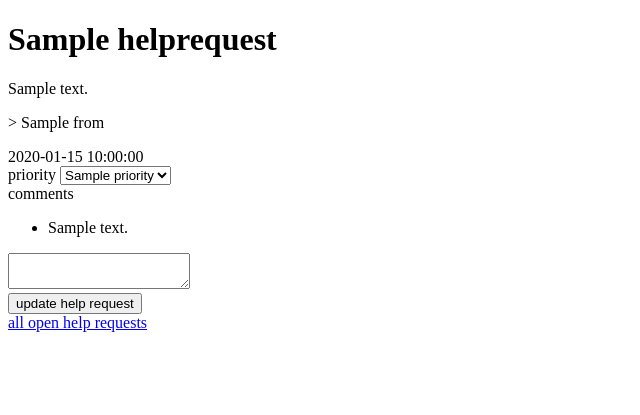
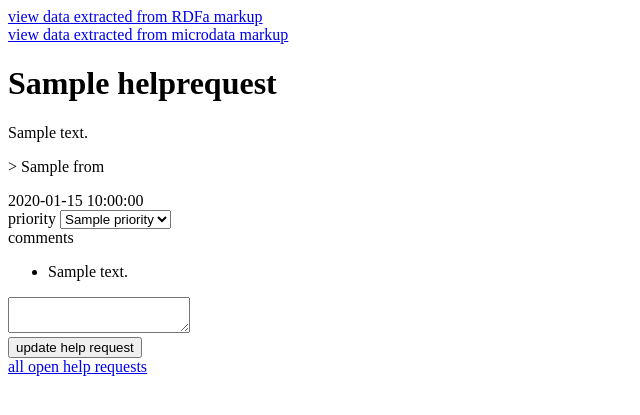
Before and after one commit to sils-webinfo/helpdesk, a Flask app: template templates/helprequest+microdata+rdfa.html in a window 1280 px wide. Shown: the top 415 px of the page, without its empty margins (0-640 px from the left). Run offline with Flask 2, Linux system fonts and the light colour scheme; the template is opened without the code that fills it: most values are stand-ins (such as "Sample title", 1, 10 or a date in 2020); parts of the project's set-up code (start-up, migrations or seed data) failed here and were passed over.

Commit message:
add links to structured data extractors

```diff
--- a/templates/helprequest+microdata+rdfa.html
+++ b/templates/helprequest+microdata+rdfa.html
@@ -1,8 +1,12 @@
 <!doctype html>
 <link rel="alternate" type="application/json" href="{{ request.path }}.json">
 <title>{{ helprequest.title }}</title>
-<body itemscope itemtype="http://schema.org/CreativeWork"
-      vocab="http://schema.org/" typeof="CreativeWork">
+<body itemscope itemtype="http://schema.org/CreativeWork/HelpRequest"
+                vocab="http://schema.org/" typeof="CreativeWork">
+<a href="http://www.w3.org/2012/pyRdfa/extract?uri=referer">
+view data extracted from RDFa markup</a><br>
+<a href="http://getschema.org/microdataextractor?url={{ request.url }}&out=json">
+view data extracted from microdata markup</a>
 <h1 class="title" itemprop="name" property="name">{{ helprequest.title }}</h1>
 <p class="description" itemprop="description" property="description">{{ helprequest. description }}</p>
 <p class="from" itemprop="creator" itemscope itemtype="http://schema.org/Person"
```
